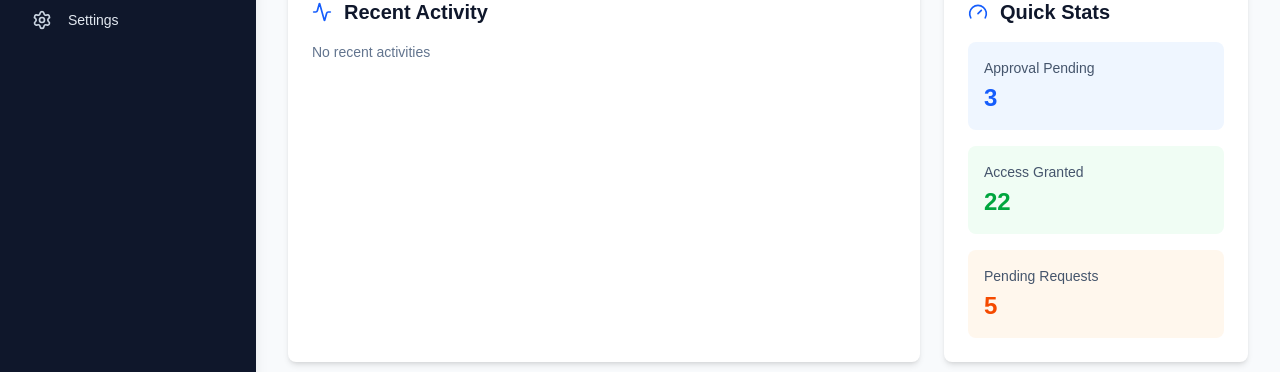
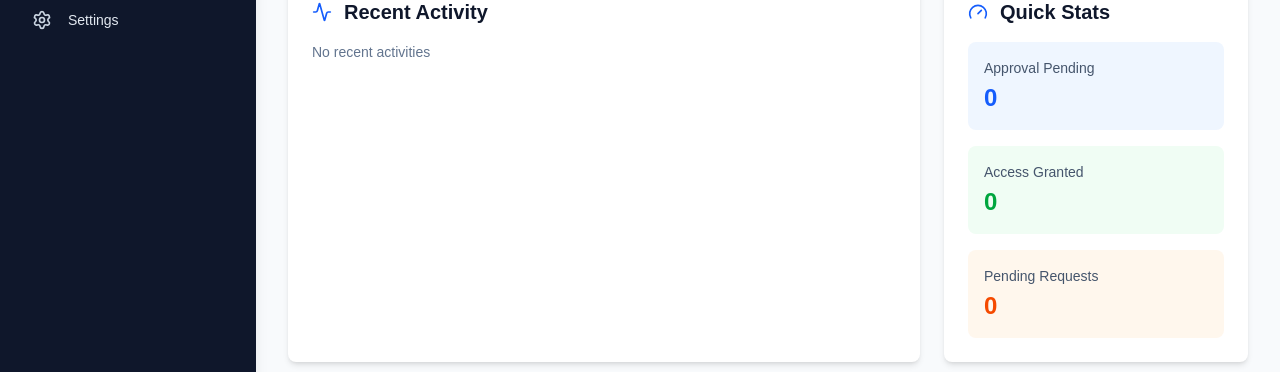
Before and after one commit to Aakashwije/ICC_PROCURAX_ADMIN_DASHBOARD, a Next.js app: page /dashboard in a window 1280 px wide. Shown: the part 319-691 px from the top of the page. Built offline with nearby package versions, Linux system fonts and the light colour scheme.

Commit message:
reset all the inputs

```diff
--- a/src/app/dashboard/page.tsx
+++ b/src/app/dashboard/page.tsx
@@ -117,15 +117,15 @@ export default function DashboardPage() {
               <div className="space-y-4">
                 <div className="p-4 bg-blue-50 rounded-lg">
                   <p className="text-sm text-slate-600 mb-1">Approval Pending</p>
-                  <p className="text-2xl font-bold text-blue-600">3</p>
+                  <p className="text-2xl font-bold text-blue-600">0</p>
                 </div>
                 <div className="p-4 bg-green-50 rounded-lg">
                   <p className="text-sm text-slate-600 mb-1">Access Granted</p>
-                  <p className="text-2xl font-bold text-green-600">22</p>
+                  <p className="text-2xl font-bold text-green-600">0</p>
                 </div>
                 <div className="p-4 bg-orange-50 rounded-lg">
                   <p className="text-sm text-slate-600 mb-1">Pending Requests</p>
-                  <p className="text-2xl font-bold text-orange-600">5</p>
+                  <p className="text-2xl font-bold text-orange-600">0</p>
                 </div>
               </div>
             </div>
```
